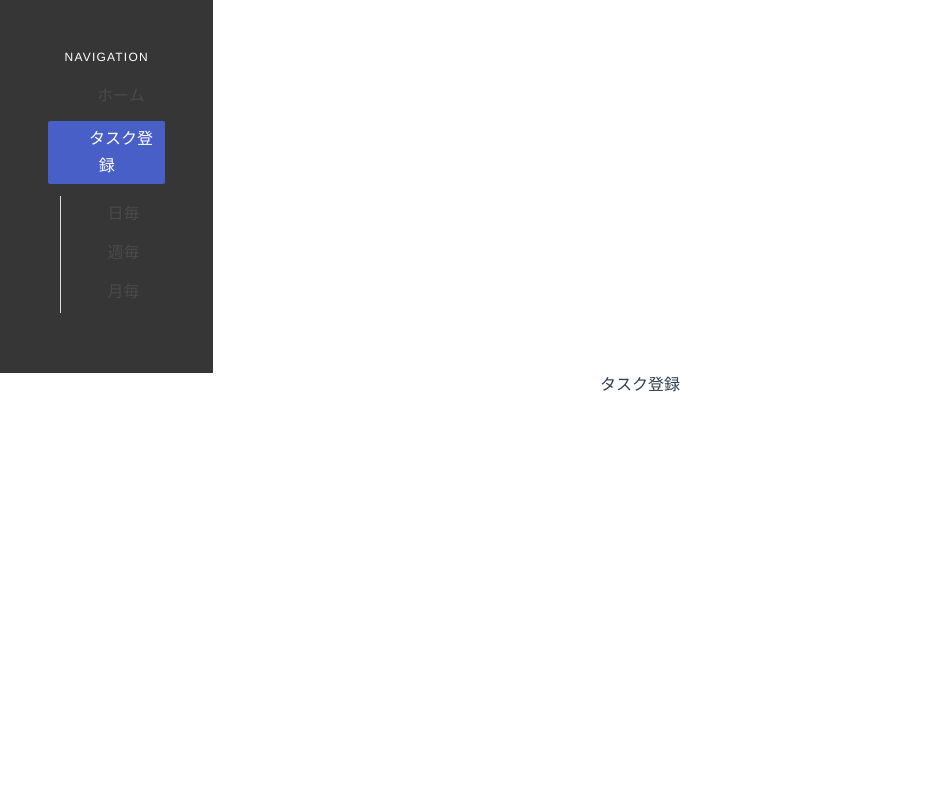
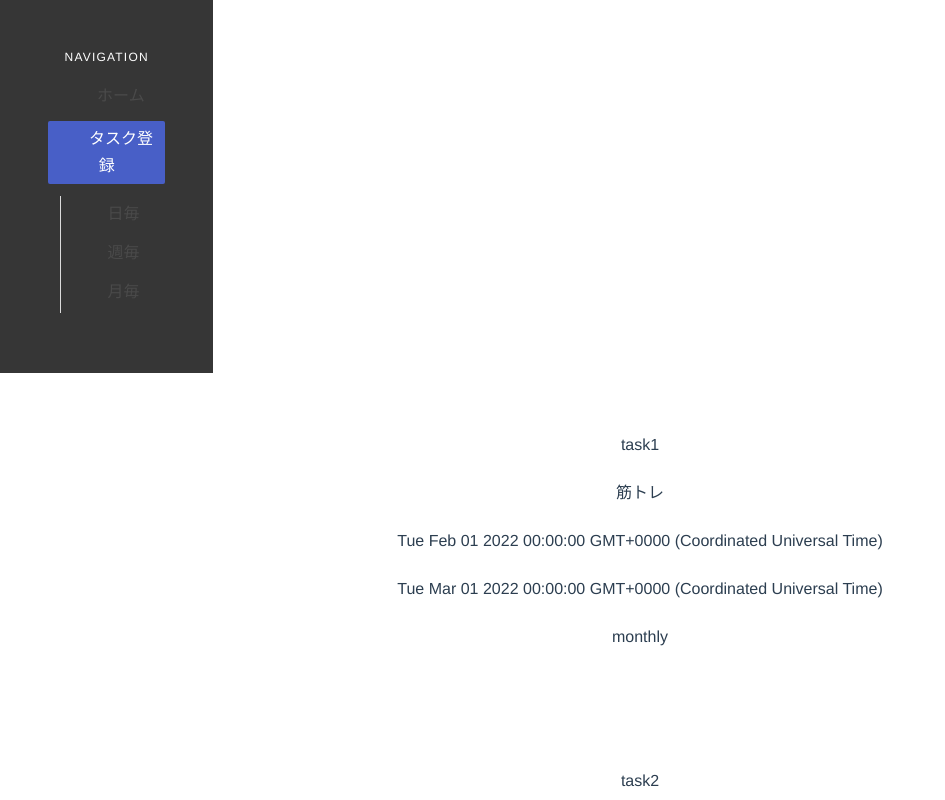
Before and after one commit to xt3362/task-manager, a Vue app in the folder app/: page / in a window 1280 px wide. Both pictures are taken after a click on the link "タスク登録". Shown: the top 800 px of the page, without its empty margins (0-945 px from the left). Built offline with nearby package versions, Linux system fonts and the light colour scheme.

Commit message:
add task item

```diff
--- a/app/src/components/pages/MainContent.vue
+++ b/app/src/components/pages/MainContent.vue
@@ -1,5 +1,6 @@
 <script setup>
 import { MainContentType } from '../../models/MainContentType';
+import TaskRegistor from './TaskRegistor.vue';
 const props = defineProps({
     contentType: Number
 });
@@ -9,7 +10,7 @@ const props = defineProps({
 Home
 </div>
 <div v-if="props.contentType == MainContentType.TaskRegistor">
-タスク登録
+<TaskRegistor></TaskRegistor>
 </div>
 <div v-if="props.contentType == MainContentType.Daily">
 日ごと
--- a/app/src/components/pages/TaskRegistor.vue
+++ b/app/src/components/pages/TaskRegistor.vue
@@ -1,5 +1,26 @@
 <script setup>
+import { reactive } from 'vue';
+import TaskResistorItem from '../parts/TaskResistorItem.vue';
+
+const tasks = reactive([
+    {
+        name: "task1",
+        description: "筋トレ",
+        start: new Date(2022, 1, 1),
+        end: new Date(2022, 2, 1),
+        type: "monthly"
+    },
+    {
+        name: "task2",
+        description: "資格勉強",
+        start: new Date(2022, 1, 1),
+        end: new Date(2022, 2, 1),
+        type: "monthly"
+    }
+]);
 </script>
 <template>
-タスク登録画面だよ
+    <div class="section" v-for="task in tasks" :key="task.id">
+        <TaskResistorItem :task="task"></TaskResistorItem>
+    </div>
 </template>
--- /dev/null
+++ b/app/src/components/parts/TaskResistorItem.vue
@@ -0,0 +1,25 @@
+<script setup>
+const props = defineProps({
+    task:Object
+});
+
+</script>
+<template>
+    <div class="row">
+        <div class="column">
+            {{props.task.name}}
+        </div>
+        <div class="column">
+            {{props.task.description}}
+        </div>
+        <div class="column">
+            {{props.task.start}}
+        </div>
+        <div class="column">
+            {{props.task.end}}
+        </div>
+        <div class="column">
+            {{props.task.type}}
+        </div>
+    </div>
+</template>
```
